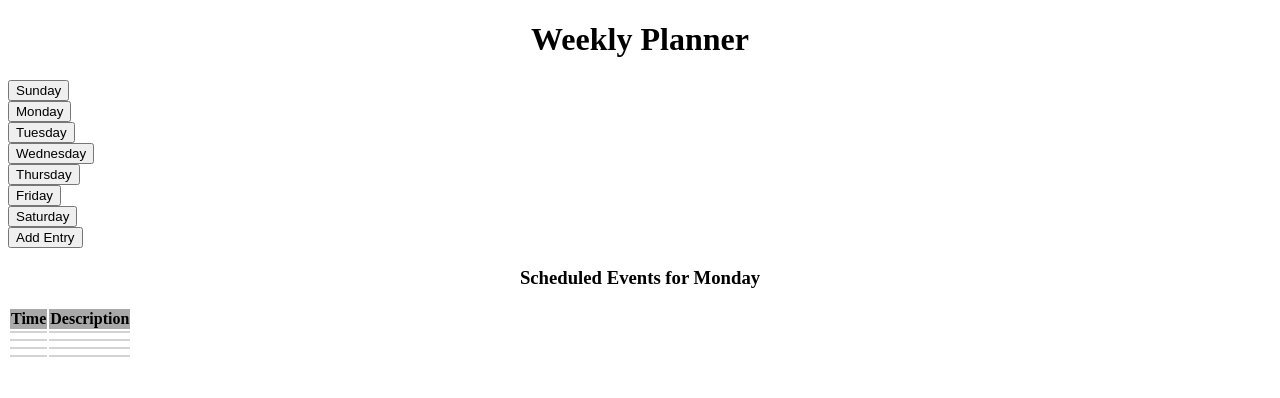
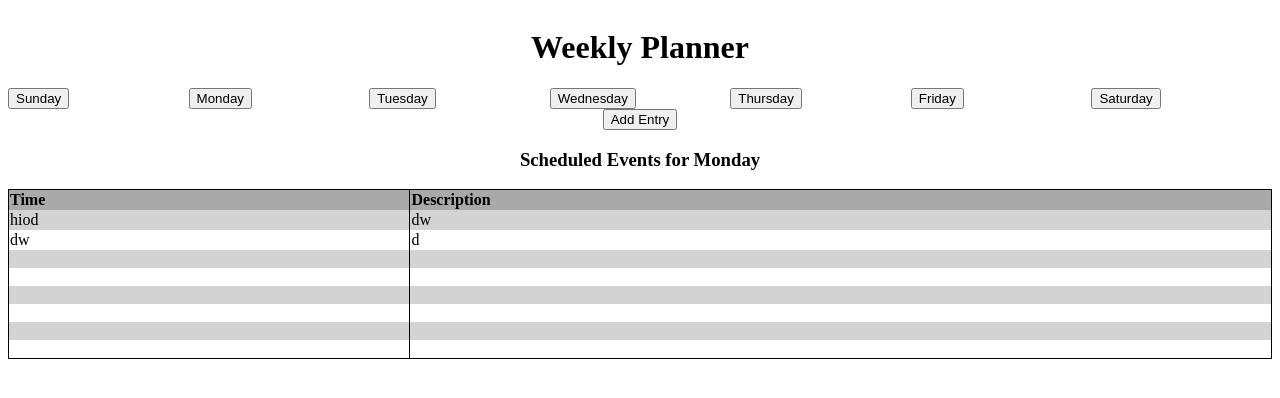
Before and after one commit to henryrding/week-planner, a website: page index.html in a window 1280 px wide. Drawn offline with Linux system fonts and the light colour scheme.

Commit message:
css styling

```diff
--- a/index.html
+++ b/index.html
@@ -8,9 +8,9 @@
 </head>
 <body>
   <div class="container">
-    <div class="row">
+    <div class="row center">
       <div class="column-full">
-        <h1 class="center">Weekly Planner</h1>
+        <h1>Weekly Planner</h1>
       </div>
     </div>
     <div class="row">
@@ -36,14 +36,14 @@
         <button id="saturday-button">Saturday</button>
       </div>
     </div>
-    <div class="row">
+    <div class="row center">
       <div class="column-full">
-        <button id="add-entry" class="center">Add Entry</button>
+        <button id="add-entry">Add Entry</button>
       </div>
     </div>
-    <div class="row">
+    <div class="row center">
       <div class="column-full">
-        <h3 class="center">Scheduled Events for Monday</h3>
+        <h3>Scheduled Events for Monday</h3>
       </div>
     </div>
     <div class="row" id="monday-events">
@@ -56,19 +56,19 @@
         </thead>
         <tbody>
           <tr>
-            <td></td>
-            <td></td>
+            <td>hiod</td>
+            <td>dw</td>
           </tr>
           <tr>
-            <td></td>
-            <td></td>
+            <td>dw</td>
+            <td>d</td>
           </tr>
           <tr>
-            <td></td>
-            <td></td>
+            <td> </td>
+            <td> </td>
           </tr>
           <tr>
-            <td></td>
+            <td>   </td>
             <td></td>
           </tr>
           <tr>
--- a/styles.css
+++ b/styles.css
@@ -1,5 +1,9 @@
 .center {
-  text-align: center;
+  justify-content: center;
+}
+
+.row {
+  display: flex;
 }
 
 th {
@@ -11,5 +15,20 @@ tr:nth-child(odd) {
 }
 
 table {
-  border-color: 1px solid black;
+  border:1px solid black;
+  border-collapse: collapse;
+  width: 100%;
 }
+
+th,
+td {
+border-left: 1px solid black;
+border-right: 1px solid black;
+height: 1rem;
+text-align: start;
+}
+
+.seven-col {
+  display: flex;
+  flex-basis: calc(100%/7);
+}
```
